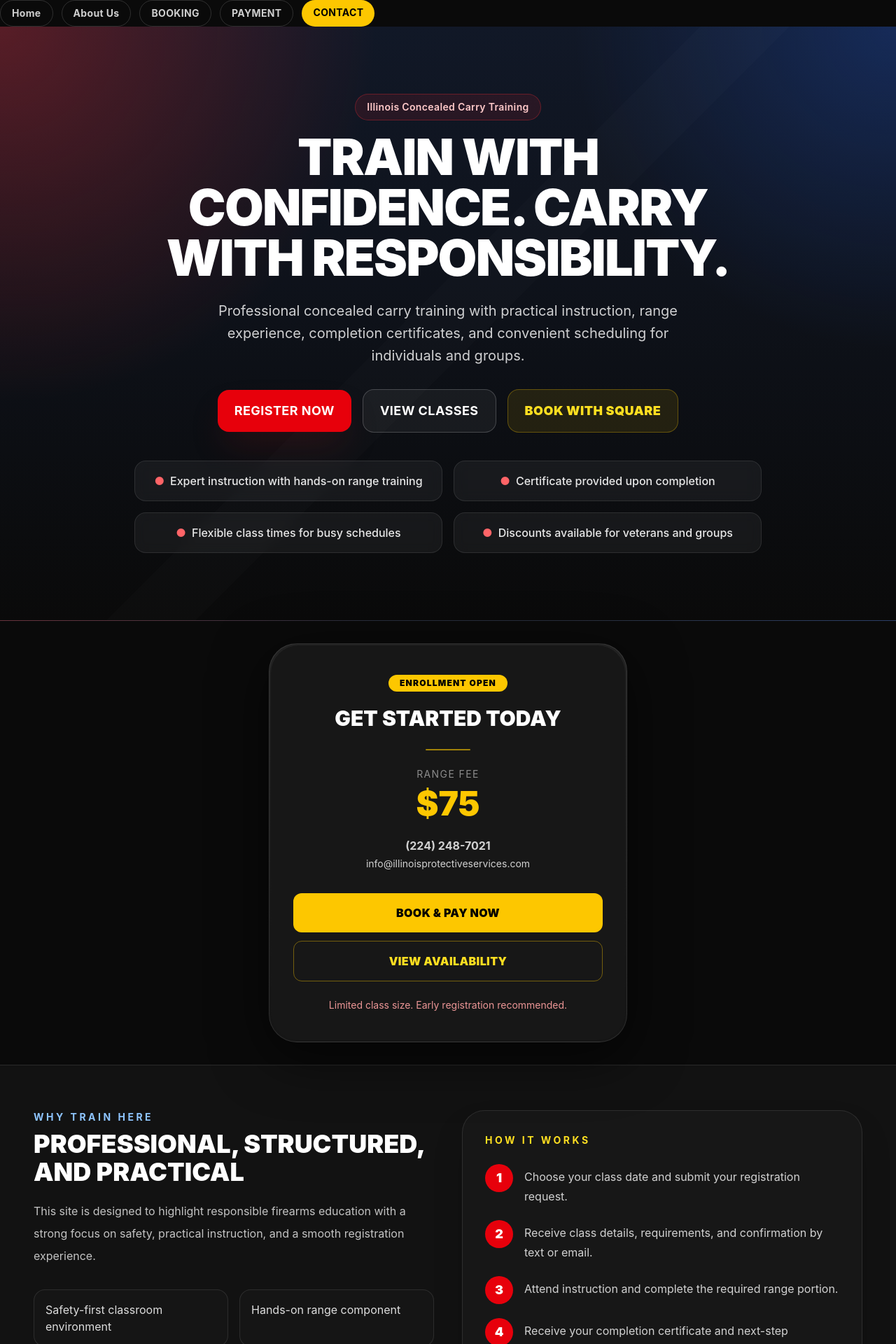
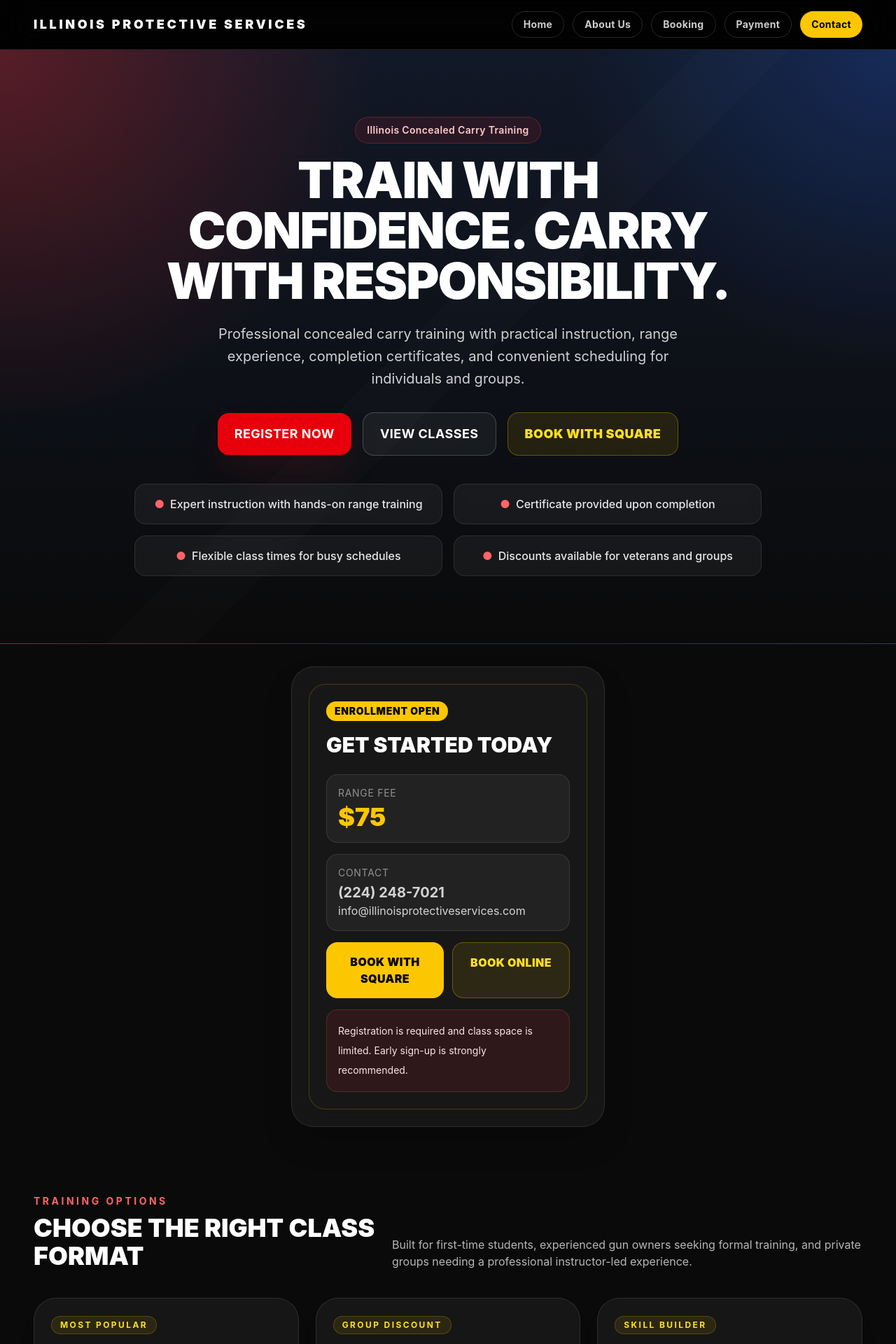
Before and after one commit to michaelwrotten-creator/conceal-carry-site, a React (Vite) app: page / in a window 1280 px wide. Shown: the top 1920 px of the page at 70% size. Built offline with nearby package versions, Linux system fonts and the light colour scheme; the HTML template or start-up script is replaced by a standard one.

Commit message:
Update payment links

```diff
--- a/src/App.jsx
+++ b/src/App.jsx
@@ -1,7 +1,109 @@
 import { useMemo, useState } from "react";
+function AiHelperChat() {
+  const [open, setOpen] = useState(false);
+  const [input, setInput] = useState("");
+  const [messages, setMessages] = useState([
+    {
+      role: "assistant",
+      text: "Hi! I’m your training assistant. I can help with booking, payment, class info, and contact details.",
+    },
+  ]);
+
+  function handleSend() {
+    const trimmed = input.trim();
+    if (!trimmed) return;
+
+    const userMessage = { role: "user", text: trimmed };
+    let reply =
+      "I can help with booking, payment, class details, and contact information.";
+
+    const lower = trimmed.toLowerCase();
+
+    if (lower.includes("book") || lower.includes("schedule") || lower.includes("date")) {
+      reply =
+        "To book your class, go to the Booking page or use the Book with Square button.";
+    } else if (lower.includes("pay") || lower.includes("deposit") || lower.includes("fee")) {
+      reply =
+        "You can pay a deposit or full fee on the Payment page. Your Square payment links are already connected.";
+    } else if (lower.includes("price") || lower.includes("cost")) {
+      reply = "The current range fee shown on the site is $75.";
+    } else if (lower.includes("contact") || lower.includes("phone") || lower.includes("email")) {
+      reply =
+        "You can contact Illinois Protective Services at (224) 248-7021 or info@illinoisprotectiveservices.com.";
+    } else if (lower.includes("hours") || lower.includes("time")) {
+      reply =
+        "Booking times are Monday through Friday from 9:00 AM to 5:00 PM.";
+    } else if (lower.includes("where") || lower.includes("location")) {
+      reply =
+        "For location details, use the contact section or ask the instructor directly before class.";
+    }
+
+    setMessages((prev) => [...prev, userMessage, { role: "assistant", text: reply }]);
+    setInput("");
+  }
+
+  return (
+    <div className="fixed bottom-6 right-6 z-[9999]">
+      {open && (
+        <div className="mb-4 w-[340px] overflow-hidden rounded-3xl border border-white/10 bg-neutral-950 shadow-2xl">
+          <div className="border-b border-white/10 bg-yellow-400 px-5 py-4 text-black">
+            <div className="text-sm font-black uppercase tracking-widest">AI Helper</div>
+            <div className="text-xs font-semibold">Booking, payment, and class support</div>
+          </div>
+
+          <div className="h-[360px] space-y-3 overflow-y-auto p-4">
+            {messages.map((msg, index) => (
+              <div
+                key={index}
+                className={`max-w-[85%] rounded-2xl px-4 py-3 text-sm leading-6 ${
+                  msg.role === "assistant"
+                    ? "bg-white/10 text-white"
+                    : "ml-auto bg-yellow-400 text-black"
+                }`}
+              >
+                {msg.text}
+              </div>
+            ))}
+          </div>
+
+          <div className="border-t border-white/10 p-3">
+            <div className="flex gap-2">
+              <input
+                type="text"
+                value={input}
+                onChange={(e) => setInput(e.target.value)}
+                onKeyDown={(e) => {
+                  if (e.key === "Enter") handleSend();
+                }}
+                placeholder="Ask about booking or payment..."
+                className="flex-1 rounded-xl border border-white/10 bg-white/5 px-4 py-3 text-sm text-white outline-none placeholder:text-white/40"
+              />
+              <button
+                type="button"
+                onClick={handleSend}
+                className="rounded-xl bg-yellow-400 px-4 py-3 text-sm font-black uppercase text-black"
+              >
+                Send
+              </button>
+            </div>
+          </div>
+        </div>
+      )}
+
+      <button
+        type="button"
+        onClick={() => setOpen((prev) => !prev)}
+        className="flex h-16 w-16 items-center justify-center rounded-full bg-yellow-400 text-lg font-black uppercase text-black shadow-2xl transition hover:scale-105"
+      >
+        AI
+      </button>
+      <AiHelperChat />
+    </div>
+  );
+}
 
 export default function ConcealCarryTrainingWebsite() {
-  const SQUARE_BOOKING_URL = "https://book.squareup.com/appointments/duxyj421attisk/location/LKSMBY77QKE4C";
+  const SQUARE_BOOKING_URL = "https://squareup.com/appointments/book/YOUR-BOOKING-LINK";
   const SQUARE_DEPOSIT_URL = "https://square.link/u/qMU7S5Pb?src=sheet";
   const SQUARE_FULL_PAYMENT_URL = "https://square.link/u/qV8mK8e8?src=sheet";
   const [page, setPage] = useState("home");
@@ -153,50 +255,48 @@ export default function ConcealCarryTrainingWebsite() {
   }
 
   const NavBar = () => (
+    <div className="sticky top-0 z-50 border-b border-white/10 bg-black/80 backdrop-blur-xl">
+      <div className="mx-auto flex max-w-7xl flex-col gap-4 px-6 py-4 md:flex-row md:items-center md:justify-between md:px-10 lg:px-12">
+        <button
+          type="button"
+          onClick={() => setPage("home")}
+          className="text-left text-lg font-black uppercase tracking-[0.2em] text-white"
+        >
+          Illinois Protective Services
+        </button>
+
         <div className="flex flex-wrap gap-3 text-sm font-bold uppercase tracking-wide">
-  {/* HOME */}
-  <button
-    onClick={() => setPage("home")}
-    className="rounded-full border border-white/15 px-4 py-2 text-white/80 hover:bg-white/10"
-  >
+          <button type="button" onClick={() => setPage("home")} className="rounded-full border border-white/15 px-4 py-2 text-white/80 hover:bg-white/10">
             Home
           </button>
-
-  {/* ABOUT */}
-  <button
-    onClick={() => setPage("about")}
-    className="rounded-full border border-white/15 px-4 py-2 text-white/80 hover:bg-white/10"
-  >
+          <button type="button" onClick={() => setPage("about")} className="rounded-full border border-white/15 px-4 py-2 text-white/80 hover:bg-white/10">
             About Us
           </button>
-
-  {/* BOOKING */}
-  <a
-    href={SQUARE_BOOKING_URL}
-    target="_blank"
-    rel="noreferrer"
+          <button
+  type="button"
+  onClick={() => setPage("booking")}
   className="rounded-full border border-white/15 px-4 py-2 text-white/80 hover:bg-white/10"
 >
   Booking
-  </a>
+</button>
 
-  {/* PAYMENT */}
-  <a
-    href={SQUARE_BOOKING_URL}
-    target="_blank"
-    rel="noreferrer"
+<button
+  type="button"
+  onClick={() => setPage("payment")}
   className="rounded-full border border-white/15 px-4 py-2 text-white/80 hover:bg-white/10"
 >
   Payment
-  </a>
+</button>
 
-  {/* CONTACT */}
-  <a
-    href="#register"
-    className="rounded-full bg-yellow-400 px-4 py-2 text-black text-center"
+<button
+  type="button"
+  onClick={() => setPage("contact")}
+  className="rounded-full bg-yellow-400 px-4 py-2 text-black"
 >
   Contact
-  </a>
+</button>
+        </div>
+      </div>
     </div>
   );
 
@@ -452,6 +552,35 @@ export default function ConcealCarryTrainingWebsite() {
   }
 
   if (page === "payment") {
+    if (page === "contact") {
+  return (
+    <div className="min-h-screen bg-neutral-950 text-white">
+      <NavBar />
+
+      <div className="mx-auto max-w-4xl px-6 py-20 text-center">
+        <h1 className="text-4xl font-black uppercase">Contact Us</h1>
+
+        <p className="mt-6 text-white/70">
+          Reach out to book your class or ask questions.
+        </p>
+
+        <div className="mt-10 space-y-3 text-lg">
+          <p><strong>Phone:</strong> (224) 248-7021</p>
+          <p><strong>Email:</strong> info@illinoisprotectiveservices.com</p>
+        </div>
+
+        <a
+          href={SQUARE_BOOKING_URL}
+          target="_blank"
+          rel="noreferrer"
+          className="mt-10 inline-block rounded-xl bg-yellow-400 px-6 py-4 font-black uppercase text-black"
+        >
+          Book Now
+        </a>
+      </div>
+    </div>
+  );
+}
     return (
       <div className="min-h-screen bg-neutral-950 text-white">
         <NavBar />
@@ -602,72 +731,97 @@ export default function ConcealCarryTrainingWebsite() {
 
       <section className="mx-auto max-w-7xl px-6 py-8 md:px-10 lg:px-12">
         <div className="flex justify-center">
-      <div className="sticky top-28 w-full max-w-lg">
-
-    <div className="rounded-[2.5rem] border border-white/10 bg-gradient-to-b from-white/10 to-white/5 p-[2px] shadow-[0_20px_80px_rgba(0,0,0,0.6)]">
-
-      <div className="rounded-[2.5rem] bg-neutral-900 px-8 py-10 text-center">
-
-        {/* Badge */}
-        <div className="mx-auto mb-5 inline-flex rounded-full bg-yellow-400 px-4 py-1 text-xs font-black uppercase tracking-widest text-black">
+          <div className="sticky top-24 w-full max-w-md rounded-[2rem] border border-white/10 bg-white/5 p-6 shadow-2xl backdrop-blur-xl">
+            <div className="rounded-[1.5rem] border border-yellow-400/20 bg-neutral-900 p-6">
+              <div className="mb-4 inline-flex rounded-full bg-yellow-400 px-3 py-1 text-sm font-black uppercase tracking-wider text-black">
                 Enrollment Open
               </div>
-
-        {/* Title */}
-        <h2 className="text-3xl font-black uppercase leading-tight">
-          Get Started Today
-        </h2>
-
-        {/* Divider */}
-        <div className="mx-auto my-6 h-[2px] w-16 bg-yellow-400/60 rounded-full"></div>
-
-        {/* Price */}
-        <div className="mb-6">
-          <div className="text-sm uppercase tracking-widest text-white/50">
+              <h2 className="text-3xl font-black uppercase">Get Started Today</h2>
+              <div className="mt-6 space-y-4 text-white/80">
+                <div className="rounded-2xl border border-white/10 bg-white/5 p-4">
+                  <div className="text-sm uppercase tracking-wider text-white/50">
                     Range Fee
                   </div>
-          <div className="mt-2 text-5xl font-black text-yellow-400">
+                  <div className="mt-1 text-4xl font-black text-yellow-400">
                     $75
                   </div>
                 </div>
 
-        {/* Contact */}
-        <div className="mb-8 space-y-1 text-white/80">
-          <div className="font-bold">(224) 248-7021</div>
-          <div className="text-sm break-all">
+                <div className="rounded-2xl border border-white/10 bg-white/5 p-4">
+                  <div className="text-sm uppercase tracking-wider text-white/50">
+                    Contact
+                  </div>
+                  <div className="mt-1 text-xl font-bold">(224) 248-7021</div>
+                  <div className="break-all text-base">
                     info@illinoisprotectiveservices.com
                   </div>
                 </div>
 
-        {/* Buttons */}
-        <div className="flex flex-col gap-3">
+                <div className="grid gap-3 sm:grid-cols-2">
                   <a
                     href={SQUARE_BOOKING_URL}
                     target="_blank"
                     rel="noreferrer"
-            className="rounded-xl bg-yellow-400 py-4 text-center font-black uppercase tracking-wide text-black transition hover:scale-[1.02] hover:shadow-lg"
+                    className="rounded-2xl bg-yellow-400 px-4 py-4 text-center text-base font-black uppercase tracking-wide text-black transition hover:-translate-y-0.5"
                   >
-            Book & Pay Now
+                    Book with Square
                   </a>
-
                   <a
                     href={SQUARE_BOOKING_URL}
                     target="_blank"
                     rel="noreferrer"
-            className="rounded-xl border border-yellow-400/40 py-4 text-center font-black uppercase tracking-wide text-yellow-300 transition hover:bg-yellow-400/10"
+                    className="rounded-2xl border border-yellow-400/30 bg-yellow-400/10 px-4 py-4 text-center text-base font-black uppercase tracking-wide text-yellow-300 transition hover:bg-yellow-400/20"
                   >
-            View Availability
+                    Book Online
                   </a>
                 </div>
 
-        {/* Notice */}
-        <div className="mt-6 text-sm text-red-300/90">
-          Limited class size. Early registration recommended.
-        </div>
-
+                <div className="rounded-2xl border border-red-400/20 bg-red-500/10 p-4 text-sm leading-7 text-red-100">
+                  Registration is required and class space is limited. Early sign-up is strongly recommended.
                 </div>
               </div>
             </div>
+          </div>
+        </div>
+      </section>
+
+      <section
+        className="mx-auto max-w-7xl px-6 py-16 md:px-10 lg:px-12"
+        id="classes"
+      >
+        <div className="mb-10 flex flex-col gap-4 md:flex-row md:items-end md:justify-between">
+          <div>
+            <p className="text-sm font-bold uppercase tracking-[0.25em] text-red-400">
+              Training Options
+            </p>
+            <h2 className="mt-2 text-3xl font-black uppercase sm:text-4xl">
+              Choose the Right Class Format
+            </h2>
+          </div>
+          <p className="max-w-2xl text-white/70">
+            Built for first-time students, experienced gun owners seeking formal training, and private groups needing a professional instructor-led experience.
+          </p>
+        </div>
+
+        <div className="grid gap-6 lg:grid-cols-3">
+          {classOptions.map((option) => (
+            <div
+              key={option.title}
+              className="rounded-[2rem] border border-white/10 bg-white/5 p-6 shadow-xl"
+            >
+              <div className="inline-flex rounded-full border border-yellow-400/20 bg-yellow-400/10 px-3 py-1 text-xs font-bold uppercase tracking-[0.2em] text-yellow-300">
+                {option.badge}
+              </div>
+              <h3 className="mt-4 text-2xl font-black uppercase">{option.title}</h3>
+              <p className="mt-4 leading-7 text-white/75">{option.description}</p>
+              <a
+                href="#register"
+                className="mt-6 inline-block rounded-2xl border border-white/15 px-5 py-3 text-center font-bold uppercase tracking-wide text-white transition hover:bg-white/10"
+              >
+                Request Info
+              </a>
+            </div>
+          ))}
         </div>
       </section>
 
```
Lines whose indentation alone changed are shown as unchanged.
